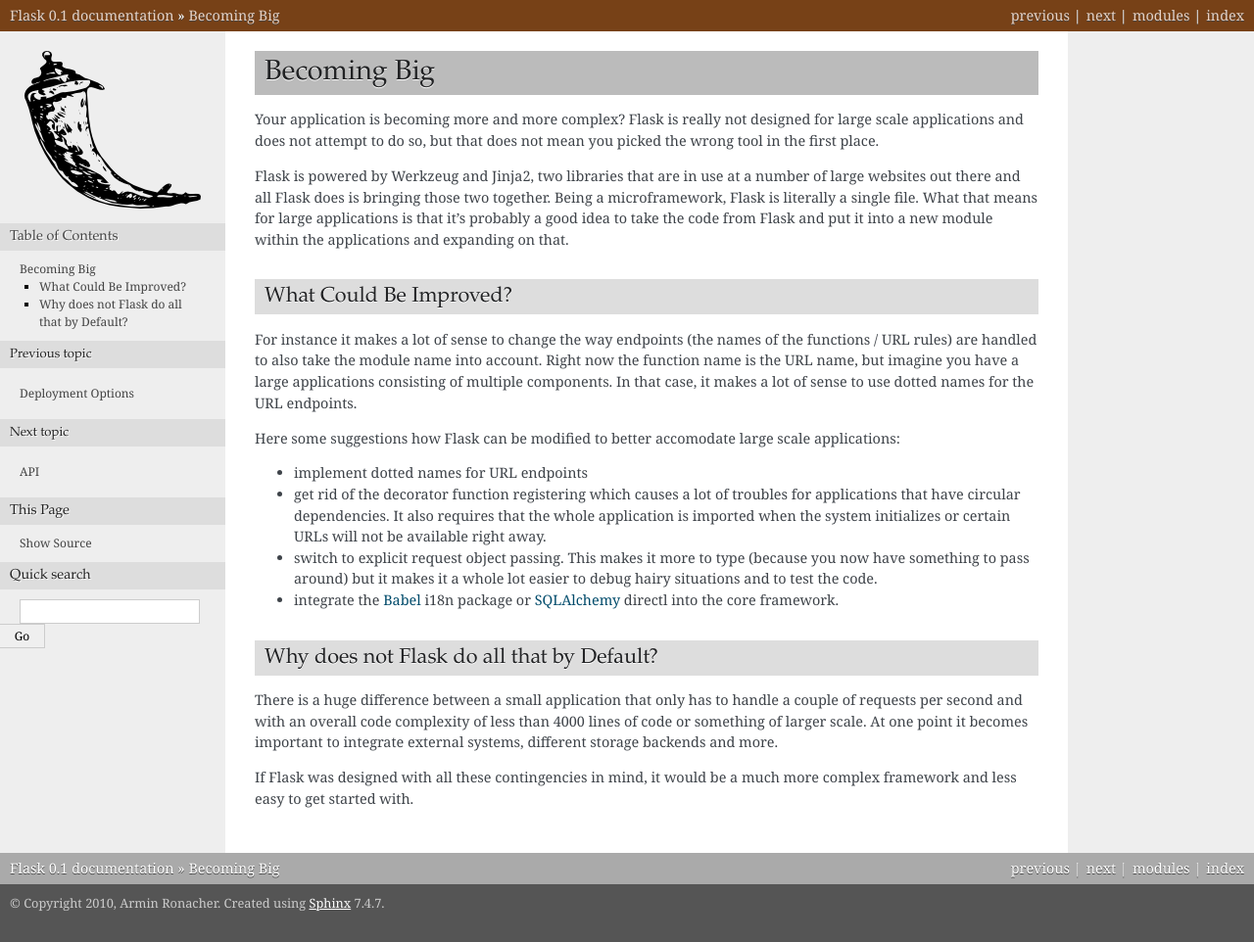
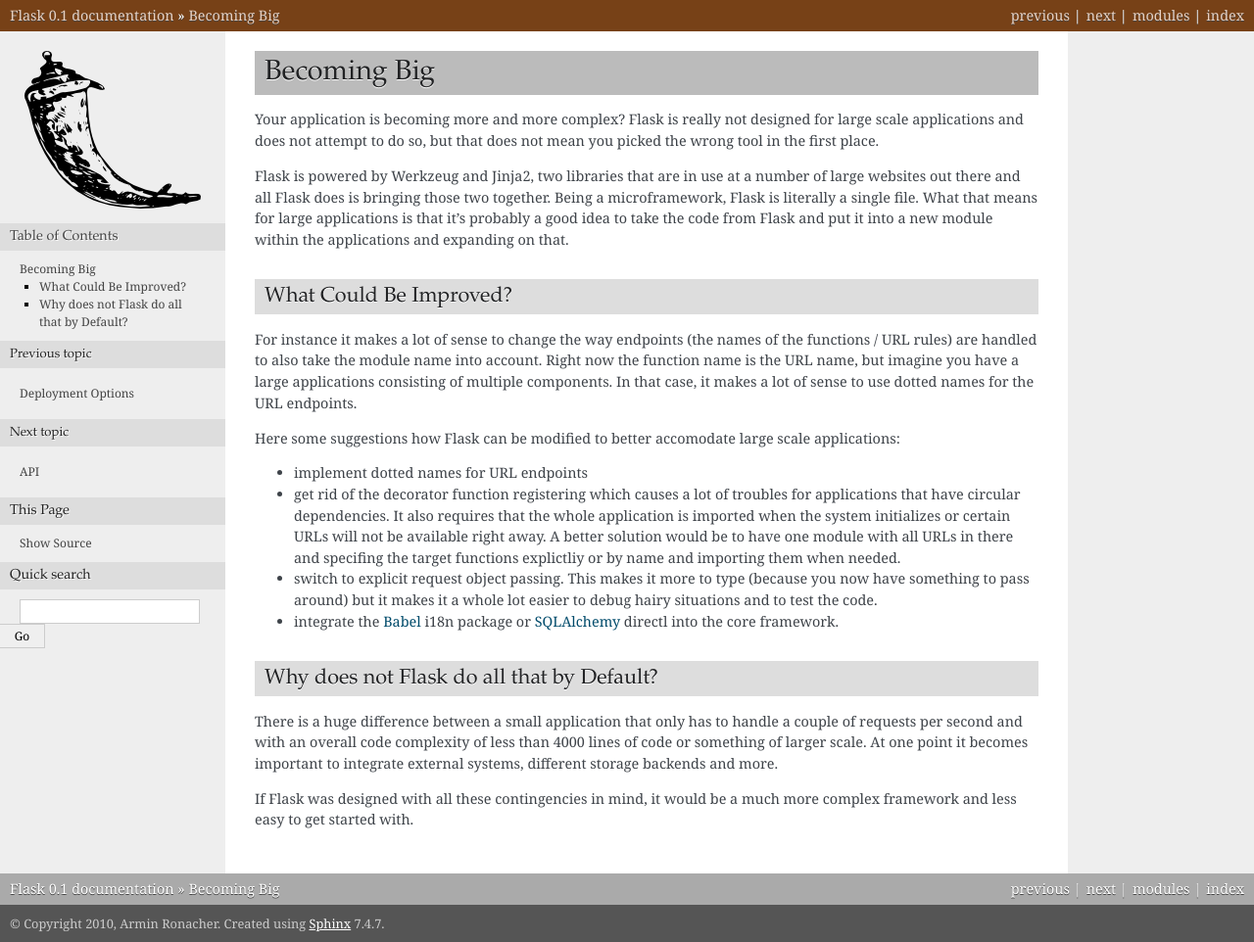
Before and after one commit to YevhenDenisove/flaks-website, a Sphinx documentation site: the page built from docs/becomingbig.rst, in a window 1280 px wide. Shown: the whole page at 98% size. Built offline with Sphinx 7.4.7, drawn with Linux system fonts in a browser that asks for light colours; before the commit the page ends 941 px from its top, so only the background shows below that.

Commit message:
Added note about decorators to becomingbig.

```diff
--- a/docs/becomingbig.rst
+++ b/docs/becomingbig.rst
@@ -31,7 +31,10 @@ scale applications:
 -   get rid of the decorator function registering which causes a lot
     of troubles for applications that have circular dependencies.  It
     also requires that the whole application is imported when the system
-    initializes or certain URLs will not be available right away.
+    initializes or certain URLs will not be available right away.   A
+    better solution would be to have one module with all URLs in there and
+    specifing the target functions explictliy or by name and importing
+    them when needed.
 -   switch to explicit request object passing.  This makes it more to type
     (because you now have something to pass around) but it makes it a
     whole lot easier to debug hairy situations and to test the code.
```
